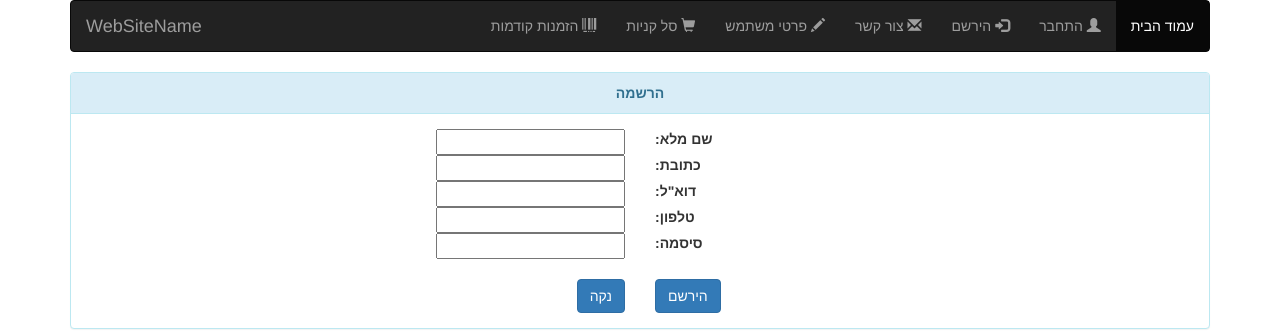
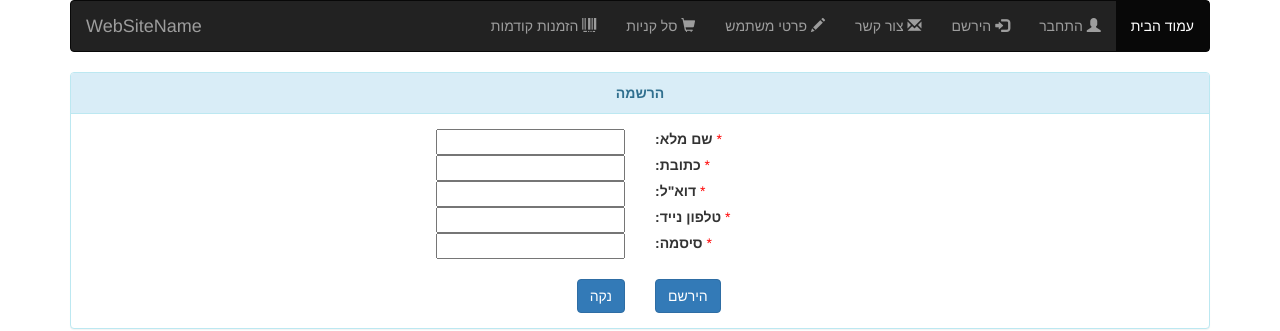
Before and after one commit to TzahiBHM/WebFinalProject, an Angular app in the folder angular project/Zolbo/: page /signup in a window 1280 px wide. Shown: the top 331 px of the page. Built offline with nearby package versions, Linux system fonts and the light colour scheme.

Commit message:
fix 23/08/20

```diff
--- a/angular project/Zolbo/src/app/contact/contact.component.css
+++ b/angular project/Zolbo/src/app/contact/contact.component.css
@@ -0,0 +1,4 @@
+.formLabelTitle::before{
+    content: "* ";
+    color:  red;
+}
--- a/angular project/Zolbo/src/app/contact/contact.component.html
+++ b/angular project/Zolbo/src/app/contact/contact.component.html
@@ -11,13 +11,13 @@
         <div class="panel-heading" style="text-align: center;"><b>יצירת קשר</b></div>
         <div class="panel-body">
 
-            <form action="/action_page.php">
+            <form>
                 <div class="row">
                     <div class="col-sm-6" style="text-align: right">
                         <input type="text"  name="fullname">
                     </div>
 
-                    <div class="col-sm-6" style="text-align: left;">
+                    <div class="col-sm-6 formLabelTitle" style="text-align: left;">
                         <label>שם מלא:</label>
                     </div>
 
@@ -27,7 +27,7 @@
                     <div class="col-sm-6" style=" text-align: right; ">
                         <input type="email"  name="email" />
                     </div>
-                    <div class="col-sm-6" style="text-align: left;">
+                    <div class="col-sm-6 formLabelTitle" style="text-align: left;">
                         <label>דוא"ל:</label>
                     </div>
                 </div>
@@ -43,7 +43,7 @@
                 </div>
                 <br />
                 <div class="row">
-                    <div class="col-sm-12" style="text-align: center;">
+                    <div class="col-sm-12 formLabelTitle" style="text-align: center;">
                         <label>תוכן הודעה:</label>
                     </div>
                 </div>
--- a/angular project/Zolbo/src/app/pay-page/pay-page.component.css
+++ b/angular project/Zolbo/src/app/pay-page/pay-page.component.css
@@ -1,29 +1,11 @@
-/*
-        #registerForm {
+input:disabled {
+    background: #dddddd;
+  }
 
-            direction: rtl;
-            text-align: center;
-        }
-
-        .jumbotron{
-            background-color: #93c5ff;
-        }
-
-        #registerForm input[type=text],
-        input[type=password],
-        input[type=email],
-        textarea,
-        input[type=tel] {
-            border: 1px solid black;
-            text-align: center;
-            width: 60%;
-            margin: auto;
-        }
-        textarea{
-            text-align:right;
-
-        }
-*/
+.formLabelTitle::before{
+    content: "* ";
+    color:  red;
+}
 
 .panel{
     text-align: center;
--- a/angular project/Zolbo/src/app/pay-page/pay-page.component.html
+++ b/angular project/Zolbo/src/app/pay-page/pay-page.component.html
@@ -7,10 +7,6 @@
 
     <!-- Latest compiled JavaScript -->
     <script src="https://maxcdn.bootstrapcdn.com/bootstrap/3.4.1/js/bootstrap.min.js"></script>
-
-    <title>
-        זולבו - סל קניות
-    </title>
 </head>
 
 <div class="container" style="direction: rtl;">
@@ -21,10 +17,10 @@
         <div class="panel-heading" style="text-align: center;"><b>עמוד תשלום</b></div>
         <div class="panel-body">
 
-            <form>
+            <form action="/recipt">
 
                 <div class="row">
-                    <div class="col-sm-6" id="idPrice"  style=" text-align: right; ">
+                    <div class="col-sm-6" id="idPrice" style=" text-align: right; ">
                         <input type="text" value="{{price}}" disabled />
                     </div>
                     <div class="col-sm-6" style="text-align: left;">
@@ -34,22 +30,23 @@
 
                 <div class="row">
                     <div class="col-sm-6" style=" text-align: right; ">
-                        <input #inCard type="text" pattern="[0-9]{16}" required />
+                        <input #inCard type="text" pattern="[0-9]{16}"
+                        oninvalid="this.setCustomValidity('נדרש 16 ספרות')" required />
                     </div>
-                    <div class="col-sm-6" style="text-align: left;">
+                    <div class="col-sm-6 formLabelTitle " style="text-align: left;">
                         <label for="card">מספר כרטיס אשראי:</label>
                     </div>
                 </div>
 
                 <br />
                 <div class="row">
-                    <div class="col-sm-6" style=" text-align: right; ">
+                    <div class="col-sm-6 formLabelTitle" style=" text-align: right; ">
                         <label for="year">שנה:</label>
                         <select>
                             <option *ngFor="let y of years">{{y}}</option>
                         </select>
                     </div>
-                    <div class="col-sm-6" style="text-align: left;">
+                    <div class="col-sm-6 formLabelTitle" style="text-align: left;">
                         <label for="month">חודש:</label>
                         <input #inMonth type="number" min="0" max="12" value="1" style="width: 50px;" />
                     </div>
@@ -60,9 +57,7 @@
                         <button (click)="inCard.value='';inMonth.value=1; " class="btn btn-primary">נקה</button>
                     </div>
                     <div class="col-sm-6" style="text-align:left">
-                        <a routerLink="/recipt">
-                            <button class="btn btn-info" type="submit">שלם</button>
-                        </a>
+                        <button class="btn btn-info" type="submit">שלם</button>
                     </div>
                 </div>
 
--- a/angular project/Zolbo/src/app/sign-in/sign-in.component.css
+++ b/angular project/Zolbo/src/app/sign-in/sign-in.component.css
@@ -0,0 +1,5 @@
+
+.formLabelTitle::before{
+    content: "* ";
+    color:  red;
+}
--- a/angular project/Zolbo/src/app/sign-in/sign-in.component.html
+++ b/angular project/Zolbo/src/app/sign-in/sign-in.component.html
@@ -13,11 +13,11 @@
 
                 <div class="row">
                     <div class="col-sm-6" style="text-align: right">
-                        <input type="tel" pattern="^[0][5][0|2|3|7|4|5|9]{1}[-]{0,1}[0-9]{7}$" name="tel" />
+                        <input type="tel" name="mail" />
                     </div>
 
-                    <div class="col-sm-6" style="text-align: left;">
-                        <label>טלפון:</label>
+                    <div class="col-sm-6 formLabelTitle" style="text-align: left;">
+                        <label>דוא"ל:</label>
                     </div>
 
                 </div>
@@ -27,7 +27,7 @@
                         <input type="password" name="pwd" />
                     </div>
 
-                    <div class="col-sm-6" style="text-align: left;">
+                    <div class="col-sm-6 formLabelTitle" style="text-align: left;">
                         <label>סיסמה:</label>
                     </div>
 
--- a/angular project/Zolbo/src/app/sign-up/sign-up.component.css
+++ b/angular project/Zolbo/src/app/sign-up/sign-up.component.css
@@ -0,0 +1,4 @@
+.formLabelTitle::before{
+    content: "* ";
+    color:  red;
+  }
--- a/angular project/Zolbo/src/app/sign-up/sign-up.component.html
+++ b/angular project/Zolbo/src/app/sign-up/sign-up.component.html
@@ -15,10 +15,10 @@
 
                 <div class="row">
                     <div class="col-sm-6" style="text-align: right">
-                        <input type="text" name="fullname">
+                        <input type="text" name="fullname" required />
                     </div>
 
-                    <div class="col-sm-6" style="text-align: left;">
+                    <div class="col-sm-6 formLabelTitle" style="text-align: left;">
                         <label>שם מלא:</label>
                     </div>
 
@@ -26,38 +26,40 @@
 
                 <div class="row">
                     <div class="col-sm-6" style="text-align: right">
-                        <input type="text" name="address" />
+                        <input type="text" name="address" required />
                     </div>
-                    <div class="col-sm-6" style="text-align: left;">
+                    <div class="col-sm-6 formLabelTitle" style="text-align: left;">
                         <label>כתובת:</label>
                     </div>
                 </div>
 
                 <div class="row">
                     <div class="col-sm-6" style="text-align: right">
-                        <input type="email" name="email" />
+                        <input type="email" name="email" required />
                     </div>
-                    <div class="col-sm-6" style="text-align: left;">
+                    <div class="col-sm-6 formLabelTitle" style="text-align: left;">
                         <label>דוא"ל:</label>
                     </div>
                 </div>
 
                 <div class="row">
                     <div class="col-sm-6" style="text-align: right">
-                        <input type="tel" pattern="^[0][5][0|2|3|7|4|5|9]{1}[-]{0,1}[0-9]{7}$" name="tel" />
+                        <input type="tel" pattern="^[0][5][0|2|3|7|4|5|9]{1}[-]{0,1}[0-9]{7}$" name="tel"
+                        required />
                     </div>
-                    <div class="col-sm-6" style="text-align: left;">
-                        <label>טלפון:</label>
+                    <div class="col-sm-6 formLabelTitle" style="text-align: left;">
+                        <label>טלפון נייד:</label>
                     </div>
                 </div>
 
 
                 <div class="row">
                     <div class="col-sm-6" style="text-align: right">
-                        <input type="password" name="pwd" />
+                        <input type="password" name="pwd" required  />
                     </div>
-                    <div class="col-sm-6" style="text-align: left;">
+                    <div class="col-sm-6 formLabelTitle" style="text-align: left;">
                         <label>סיסמה:</label>
+                        <!-- oninvalid="this.setCustomValidity('נדרש 16 ספרות')" -->
                     </div>
                 </div>
                 <br />
--- a/angular project/Zolbo/src/app/user-info/user-info.component.css
+++ b/angular project/Zolbo/src/app/user-info/user-info.component.css
@@ -0,0 +1,3 @@
+input:disabled {
+    background: #dddddd;
+  }
--- a/angular project/Zolbo/src/app/user-info/user-info.component.html
+++ b/angular project/Zolbo/src/app/user-info/user-info.component.html
@@ -40,7 +40,7 @@
 
                 <div class="row">
                     <div class="col-sm-6" style="text-align: right">
-                        <input #inEmail type="text" (keyup)="checkChangeEmail(inEmail.value)" [value]="email" />
+                        <input #inEmail type="text" (keyup)="checkChangeEmail(inEmail.value)" [value]="email" disabled />
                     </div>
 
                     <div class="col-sm-6" style="text-align: left;">
```
